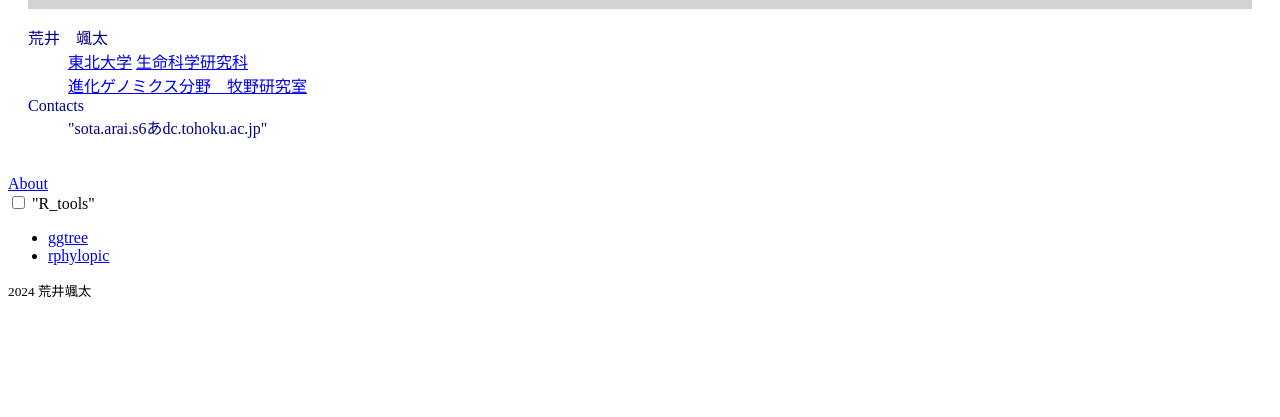
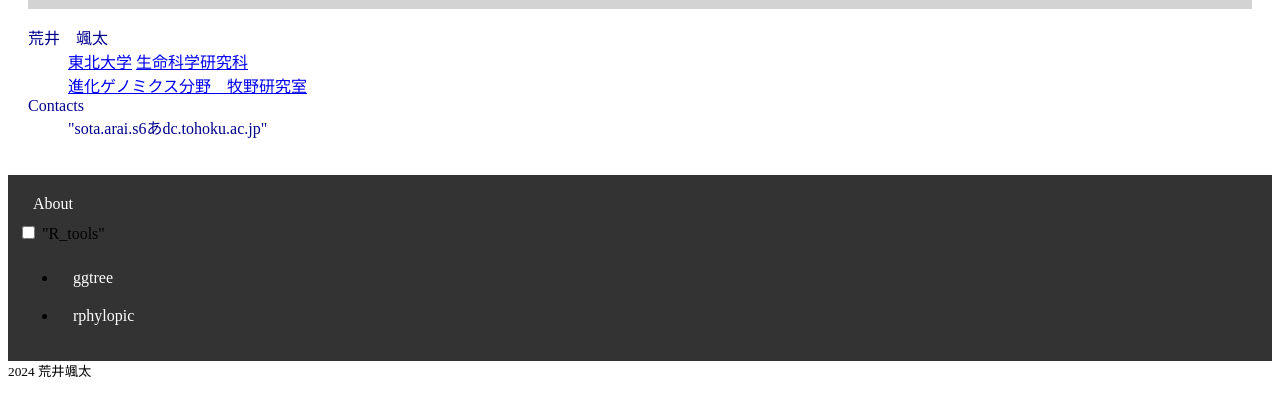
Before and after one commit to BlantaGoose/BG.github.io, a plain HTML site: page index.html in a window 1280 px wide. Shown: the part 331-748 px from the top of the page. Drawn offline with Linux system fonts and the light colour scheme.

Commit message:
12th commit

```diff
--- a/stylesheet.css
+++ b/stylesheet.css
@@ -26,3 +26,23 @@ h1 {
 article {
   color: darkblue;
 }
+
+/* ナビゲーションバーの全体的なスタイル */
+nav {
+  background-color: #333; /* 背景色 */
+  padding: 10px; /* 内側の余白 */
+}
+
+/* ナビゲーションリンクのスタイル */
+nav a {
+  color: #fff; /* 文字色 */
+  text-decoration: none; /* 下線を削除 */
+  padding: 10px 15px; /* リンクの内側の余白 */
+  display: inline-block; /* 横並びにする */
+}
+
+/* ホバー時のスタイル */
+nav a:hover {
+  background-color: #575757; /* ホバー時の背景色 */
+  border-radius: 4px; /* 角を丸くする */
+}
```
